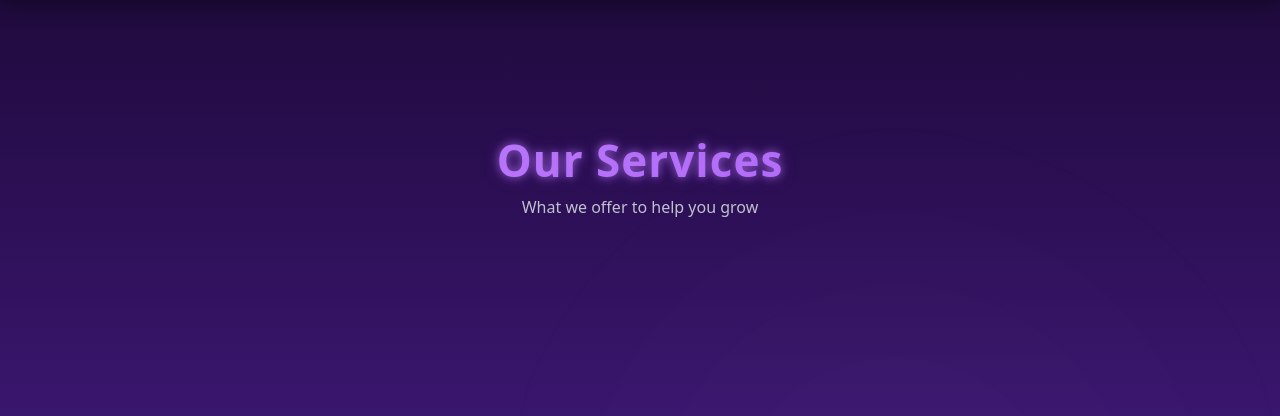
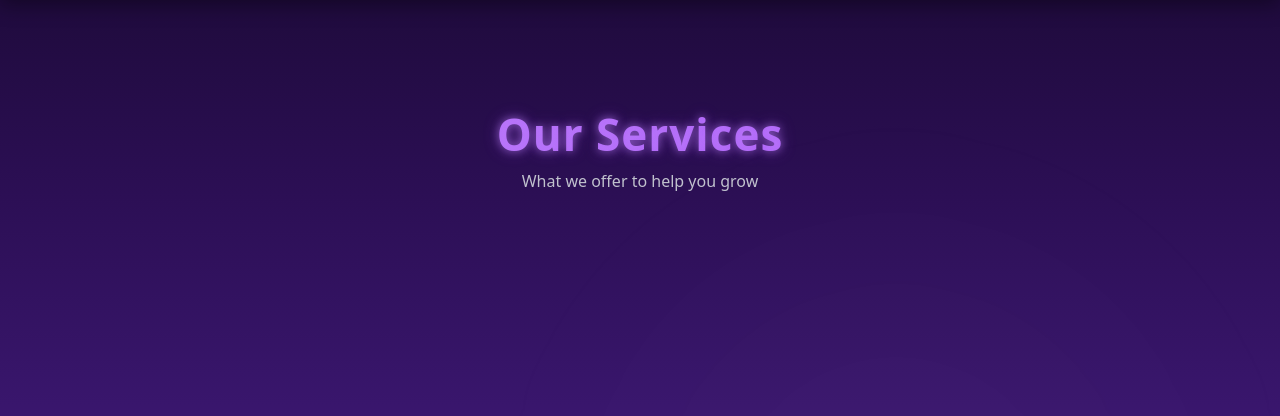
Before and after one commit to jawad-hamza/futurespace, a Django app: page / in a window 1280 px wide. Shown: the part 83-499 px from the top of the page. Run offline with Django 5.2, Linux system fonts and the light colour scheme; data that the repository does not hold is empty.

Commit message:
our services done

```diff
--- a/future/home/static/home/css/style.css
+++ b/future/home/static/home/css/style.css
@@ -519,5 +519,6 @@ body::before {
   font-size: 1rem;
   color: #d1d5db;
   margin-top: 8px;
+
   opacity: 0.9;
 }
--- a/future/home/templates/home/base.html
+++ b/future/home/templates/home/base.html
@@ -14,6 +14,7 @@
     {% load static %}
     <link rel="stylesheet" href="{% static 'home/css/style.css' %}">
     <link href="https://unpkg.com/aos@2.3.1/dist/aos.css" rel="stylesheet">
+    <script src="https://unpkg.com/aos@2.3.1/dist/aos.js"></script>
 
 </head>
 
--- a/future/home/templates/home/landing.html
+++ b/future/home/templates/home/landing.html
@@ -51,15 +51,15 @@
 <!-- ==== SERVICES SECTION (AFTER SLIDER) ==== -->
 <!-- ================= OUR SERVICES SECTION ================= -->
 <!-- ===== SERVICES SECTION ===== -->
-<section id="services" class="services-section container py-4">
-<div class="service-heading">
+<section id="services" class="services-section container py-2">
+<div class="service-heading py-3 my-1 service-card" data-aos="fade-up">
   <h2>Our Services</h2>
   <p class="subtitle">What we offer to help you grow</p>
 </div>
   <div class="row g-4 justify-content-center">
 
     {% for service in services %}
-    <div class="col-lg-3 col-md-4 col-sm-6">
+    <div class="col-lg-4 col-md-6 col-sm-6 service-card" data-aos="zoom-in">
       <div class="service-card">
 
         <!-- Background image + overlay container -->
@@ -91,6 +91,15 @@
 {% endblock %}
 
 {% block scripts %}
+<script src="https://unpkg.com/aos@2.3.4/dist/aos.js"></script>
+<script>
+  AOS.init({
+    // optional global settings
+    once: false,             // whether animation should happen only once — set to false if you want when scrolling back up
+    duration: 600,           // global animation duration (ms)
+    easing: 'ease-out-cubic' // easing function
+  });
+</script>
 <script>
 const swiper = new Swiper(".heroSwiper", {
     loop: true,
```
